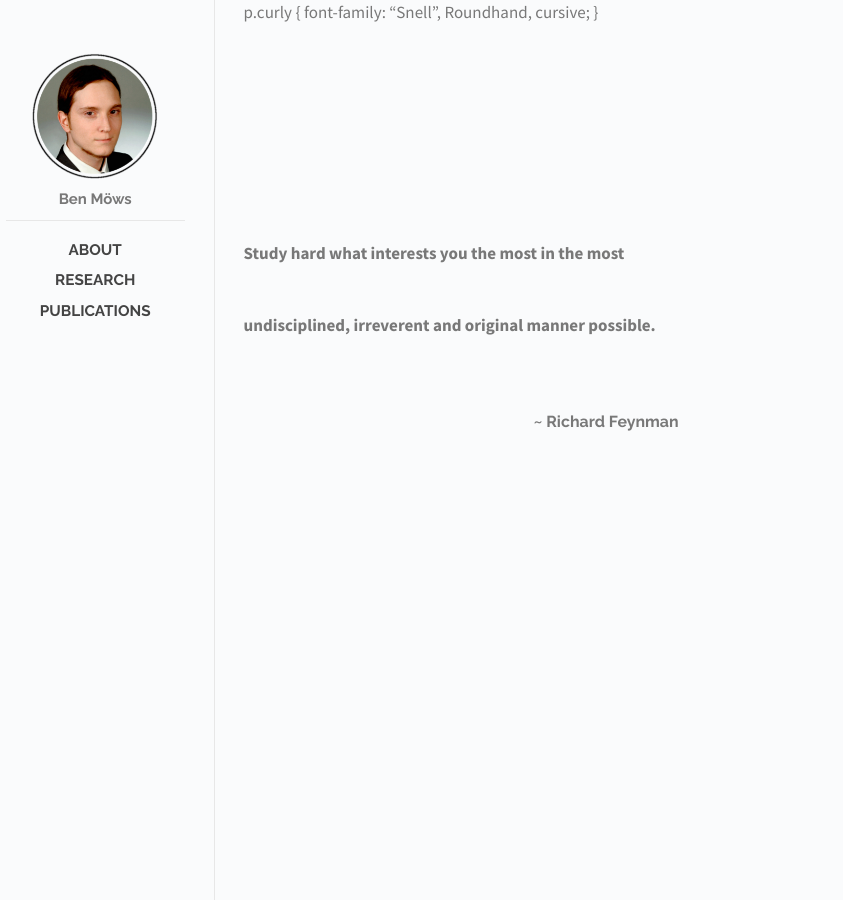
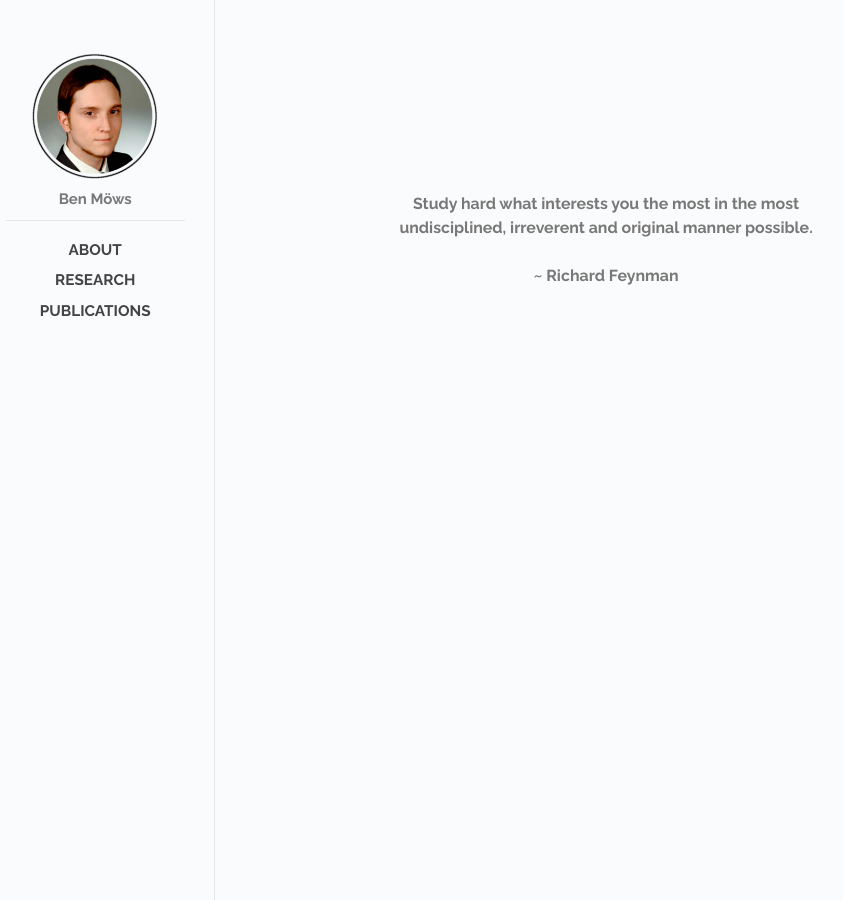
Before and after one commit to moews/moews.github.io, a Jekyll site: the page built from _posts/2017-03-28-home.md, in a window 1280 px wide. Shown: the whole page, without its empty margins (144-987 px from the left). Built offline with Jekyll 4.4.1, drawn with Linux system fonts in a browser that asks for light colours.

Commit message:
Update 2017-03-28-home.md

```diff
--- a/_posts/2017-03-28-home.md
+++ b/_posts/2017-03-28-home.md
@@ -6,8 +6,6 @@
 categories: home
 hidden: true
 ---
-
-p.curly { font-family: "Snell", Roundhand, cursive; }
 
 <html>
 <br><br>
@@ -28,9 +26,9 @@
 
 <center>
 <h3>
-<p class = "curly">Study hard what interests you the most in the most</p>
+Study hard what interests you the most in the most
 <br>
-<p class = "curly">undisciplined, irreverent and original manner possible.</p>
+undisciplined, irreverent and original manner possible.
 <br><br>
 ~ Richard Feynman
 </h3>
```
